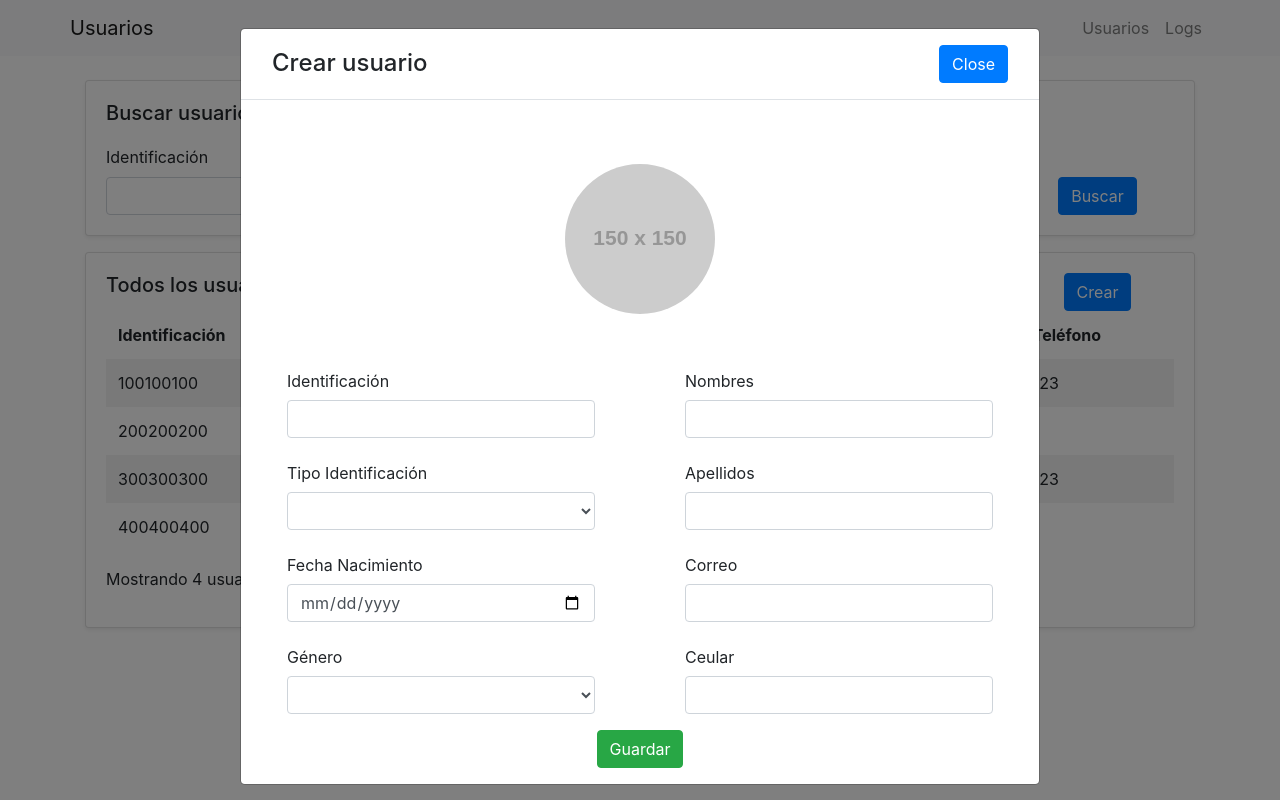
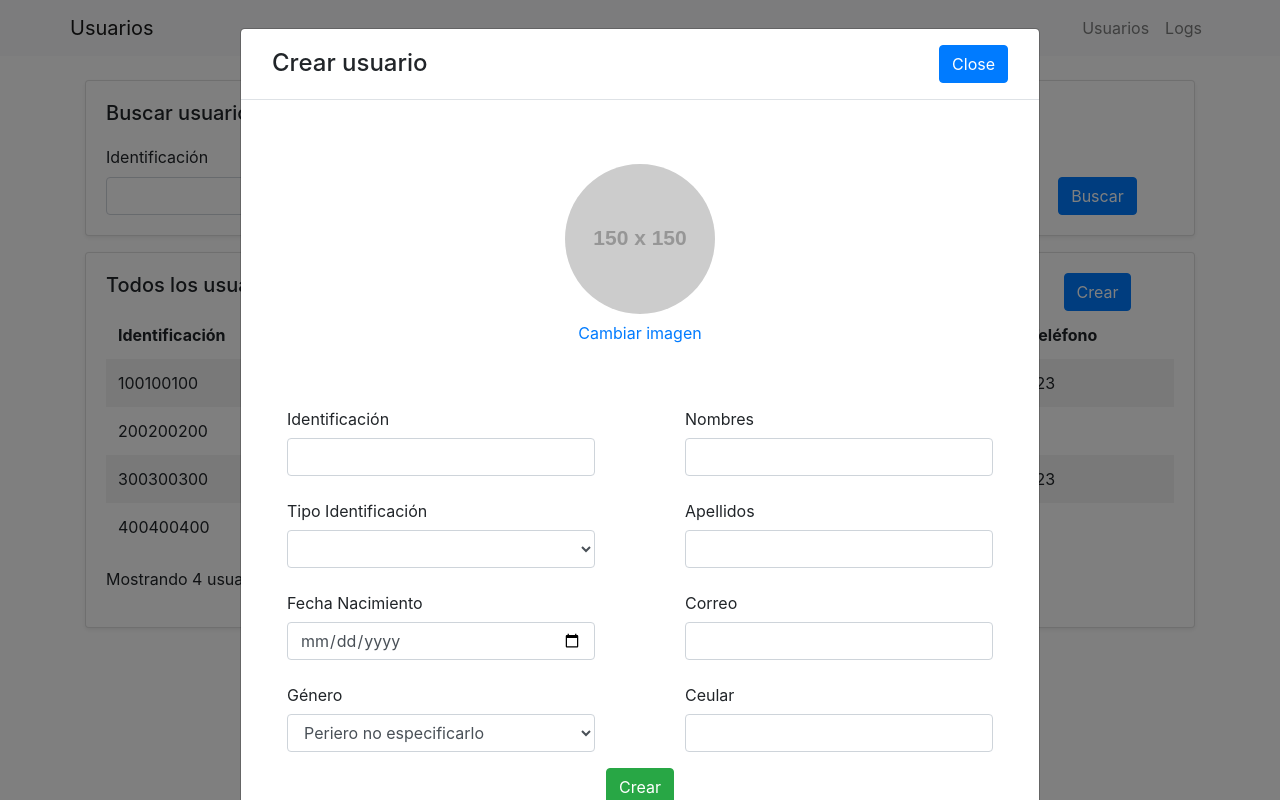
Before and after one commit to Sonya-c/softDesig2_frontend, a React (Create React App) app: page / in a window 1280 px wide. Both pictures are taken after a click on the button "Crear". Built offline with nearby package versions, Linux system fonts and the light colour scheme.

Commit message:
feat: userForm form input handle

```diff
--- a/src/components/UserForm.js
+++ b/src/components/UserForm.js
@@ -1,90 +1,199 @@
+import { useState } from "react";
 import { Form, Row, Col, Image, Button } from "react-bootstrap";
 
-export default function UserForm({ create = false, update = false, delete: delete_ = false, user }) {
+UserForm.defaultProps = {
+  user: {
+    "id": "",
+    "idType": "",
+    "names": "",
+    "lastnames": "",
+    "gender": "",
+    "birthDate": "",
+    "email": "",
+    "phone": "",
+    "profileImage": "https://via.placeholder.com/150",
+  }
+}
 
-  return <Form>
-    <Row className="d-flex justify-content-sm-center mb-5 mt-5">
-      <Image src="https://via.placeholder.com/150" roundedCircle />
+export default function UserForm({ create = false, user }) {
+  const [formData, setFormData] = useState(user);
+
+  const handleChange = (event) => {
+    const { name, value } = event.target;
+    console.log(name, value);
+
+    setFormData((prevFormData) => ({
+      ...prevFormData,
+      [name]: value,
+    }));
+  };
+
+  const handleLoadImage = (event) => {
+    const { name, files } = event.target;
+    console.log(name, files[0]);
+
+    setFormData((prevFormData) => ({
+      ...prevFormData,
+      [name]: URL.createObjectURL(files[0]),
+    }));
+  }
+
+  const handleSubmit = (event) => {
+    event.preventDefault();
+    console.log(event.nativeEvent.submitter.name);
+  }
+
+  return <Form onSubmit={handleSubmit}>
+    <Row className="d-flex justify-content-sm-center mt-5">
+      <Image
+        src={formData.profileImage}
+        roundedCircle
+        height={150}
+        width={150}
+        style={{ objectFit: "cover" }}
+      />
+    </Row>
+
+    <Row className="mb-5">
+      <Form.Group as={Col}>
+        <Form.Label
+          role='button'
+          htmlFor="user-form-load-image"
+          className="text-primary text-center" column>
+          Cambiar imagen
+        </Form.Label>
+        <Form.Control
+          name="profileImage"
+          id="user-form-load-image"
+          type="file" hidden
+          onChange={handleLoadImage}
+          accept="image/*"
+        />
+      </Form.Group>
     </Row>
 
     <Row>
       <Col>
-
-        <Form.Group as={Col} className="mb-3" controlId="">
+        <Form.Group as={Col} className="mb-3">
           <Form.Label column>Identificación</Form.Label>
           <Col>
-            <Form.Control disabled={!create} type="text" />
+            <Form.Control
+              name="id"
+              disabled={!create}
+              type="text"
+              value={formData.id}
+              onChange={handleChange}
+              required />
           </Col>
         </Form.Group>
 
-        <Form.Group as={Col} className="mb-3" controlId="">
-          <Form.Label disabled={!create} column>Tipo Identificación</Form.Label>
+        <Form.Group as={Col} className="mb-3">
+          <Form.Label column>Tipo Identificación</Form.Label>
           <Col>
-            <Form.Control as="select">
-              <option></option>
-              <option>Cedula</option>
-              <option>TI</option>
+            <Form.Control
+              disabled={!create}
+              name="type"
+              as="select"
+              value={formData.idType}
+              onChange={handleChange}
+              required >
+              <option value=""></option>
+              <option value="cc">Cedula</option>
+              <option value="ti">TI</option>
             </Form.Control>
           </Col>
         </Form.Group>
 
-        <Form.Group as={Col} className="mb-3" controlId="">
+        <Form.Group as={Col} className="mb-3">
           <Form.Label disabled={!create} column>Fecha Nacimiento</Form.Label>
           <Col>
             <Form.Control type="date" />
           </Col>
         </Form.Group>
 
-        <Form.Group as={Col} className="mb-3" controlId="">
+        <Form.Group as={Col} className="mb-3">
           <Form.Label column>Género</Form.Label>
           <Col>
-            <Form.Control as="select">
-              <option></option>
-              <option>Femenino</option>
-              <option>Masculino</option>
-              <option>No binario</option>
-              <option>Periero no especificarlo</option>
+            <Form.Control
+              name="gender"
+              as="select"
+              value={formData.gender}
+              onChange={handleChange}
+              required>
+              <option value="">Periero no especificarlo</option>
+              <option value="f">Femenino</option>
+              <option value="m">Masculino</option>
+              <option value="nb">No binario</option>
             </Form.Control>
           </Col>
         </Form.Group>
       </Col>
 
       <Col>
-        <Form.Group as={Col} className="mb-3" controlId="">
+        <Form.Group as={Col} className="mb-3">
           <Form.Label column>Nombres</Form.Label>
           <Col>
-            <Form.Control type="text" />
+            <Form.Control
+              name="names"
+              type="text"
+              value={formData.names}
+              onChange={handleChange}
+              required
+            />
           </Col>
         </Form.Group>
-        <Form.Group as={Col} className="mb-3" controlId="">
+        <Form.Group as={Col} className="mb-3">
           <Form.Label column>Apellidos</Form.Label>
           <Col>
-            <Form.Control type="text" />
+            <Form.Control
+              name="lastnames"
+              type="text"
+              value={formData.lastnames}
+              onChange={handleChange}
+              required
+            />
           </Col>
         </Form.Group>
 
-        <Form.Group as={Col} className="mb-3" controlId="">
+        <Form.Group as={Col} className="mb-3">
           <Form.Label column>Correo</Form.Label>
           <Col>
-            <Form.Control type="text" />
+            <Form.Control
+              name="email"
+              type="text"
+              value={formData.email}
+              onChange={handleChange}
+            />
           </Col>
         </Form.Group>
 
-        <Form.Group as={Col} className="mb-3" controlId="">
+        <Form.Group as={Col} className="mb-3">
           <Form.Label column>Ceular</Form.Label>
           <Col>
-            <Form.Control type="text" />
+            <Form.Control
+              name="phone"
+              type="text"
+              value={formData.phone}
+              onChange={handleChange}
+            />
           </Col>
         </Form.Group>
-
 
       </Col>
     </Row>
 
     <Row>
-      {create && <Col className="d-flex justify-content-sm-center"><Button variant="success">Guardar</Button></Col>}
-      {update && <Col className="d-flex justify-content-sm-center"><Button>Crear</Button></Col>}
-      {delete_ && <Col className="d-flex justify-content-sm-center"><Button variant="danger">Eliminar</Button></Col>}
+      {create && <Col className="d-flex justify-content-sm-center">
+        <Button name="create" type="submit" variant="success">Crear</Button>
+      </Col>}
+
+      {!create && <Col className="d-flex justify-content-sm-center">
+        <Button name="update" type="submit" >Guardar</Button>
+      </Col>}
+
+      {!create && <Col className="d-flex justify-content-sm-center">
+        <Button name="delete" type="submit" variant="danger">Eliminar</Button>
+      </Col>}
     </Row>
   </Form>
 }
--- a/src/pages/ProfilePage.js
+++ b/src/pages/ProfilePage.js
@@ -12,11 +12,21 @@ export default function ProfilePage() {
 
     useEffect(() => {
         console.log(userId, typeId);
-        setUser({ id: 100100100, type: 'cedula', names: 'juan', lastnames: 'perez', email: '', phone: '123' });
+        setUser({
+            "id": 100100100,
+            "idType": "ti",
+            "names": "Max",
+            "lastnames": "Power",
+            "gender": "nb",
+            "birthDate": "2001-01-01",
+            "email": "max@power.com",
+            "phone": "3222222",
+            "profileImage": "https://via.placeholder.com/150",
+        });
 
     }, [userId, typeId]);
 
     return <Container data-testid="profile-page" gap={10}>
-        <UserForm user={user} update delete />
+        <UserForm user={user} />
     </Container>
 }
--- a/src/pages/UsersPage.js
+++ b/src/pages/UsersPage.js
@@ -26,10 +26,10 @@ function UsersPage() {
 
   useEffect(() => {
     setUsers([
-      { id: 100100100, type: 'cedula', names: 'juan', lastnames: 'perez', email: '', phone: '123' },
-      { id: 200200200, type: 'cedula', names: 'pedro pablo', lastnames: 'ramirez', email: 'pr@gmail.com', phone: '' },
-      { id: 300300300, type: 'cedula', names: 'maria', lastnames: 'perez', email: '', phone: '123' },
-      { id: 400400400, type: 'cedula', names: 'jose', lastnames: 'ramirez', email: 'jr@mail.com', phone: '' }
+      { id: 100100100, idType: 'cc', names: 'juan', lastnames: 'perez', gender: "m", email: '', phone: '123' },
+      { id: 200200200, idType: 'cc', names: 'pedro pablo', lastnames: 'ramirez', gender: "m", email: 'pr@gmail.com', phone: '' },
+      { id: 300300300, idType: 'cc', names: 'maria', lastnames: 'perez', gender: "", email: 'f', phone: '123' },
+      { id: 400400400, idType: 'cc', names: 'jose', lastnames: 'ramirez', gender: "nb", email: 'jr@mail.com', phone: '' }
     ]);
   }, []);
 
```
